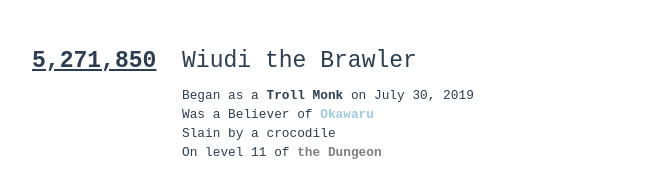
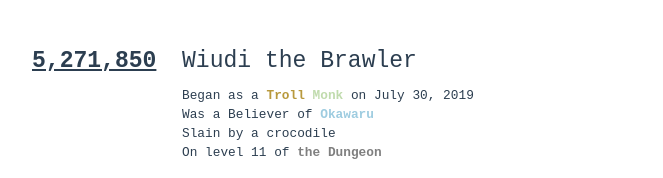
Before and after one commit to giann/crawl-undertaker, a Vue app: page / in a window 1280 px wide. Shown: the top 178 px of the page, without its empty margins (308-971 px from the left). Built offline with nearby package versions, Linux system fonts and the light colour scheme.

Commit message:
Branch, Background, God, Species, Resist constants

```diff
--- a/src/undertaker/morgue.js
+++ b/src/undertaker/morgue.js
@@ -1,89 +1,336 @@
-const races = {
-
+const backgrounds = {
+    fighter: {
+        color: { r: 0x2C, g: 0x72, b: 0xBB }, // #2C72BB
+    },
+    wizard: {
+        color: { r: 0xAD, g: 0x56, b: 0xA5 }, // #AD56A5
+    },
+    priest: {
+        color: { r: 0xED, g: 0xED, b: 0xED }, // #EDEDED
+    },
+    gladiator: {
+        color: { r: 0xFF, g: 0xDC, b: 0x71 }, // #FFDC71
+    },
+    necromancer: {
+        color: { r: 0x3E, g: 0x1F, b: 0x3B }, // #3E1F3B
+    },
+    assassin: {
+        color: { r: 0xCE, g: 0xE5, b: 0xFF }, // #CEE5FF
+    },
+    berserker: {
+        color: { r: 0xEC, g: 0x1F, b: 0x35 }, // #EC1F35
+    },
+    hunter: {
+        color: { r: 0x7E, g: 0xAF, b: 0x75 }, // #7EAF75
+    },
+    conjurer: {
+        color: { r: 0xDB, g: 0x32, b: 0x94 }, // #DB3294
+    },
+    enchanter: {
+        color: { r: 0xDB, g: 0x32, b: 0xC7 }, // #DB32C7
+    },
+    "fire elementalist": {
+        color: { r: 0xFF, g: 0x26, b: 0x00 }, // #FF2600
+    },
+    "ice elementalist": {
+        color: { r: 0x6B, g: 0xA7, b: 0xC0 }, // #6BA7C0
+    },
+    summoner: {
+        color: { r: 0xFF, g: 0xA7, b: 0x52 }, // #FFA752
+    },
+    "air elementalist": {
+        color: { r: 0xDC, g: 0xCA, b: 0xCA }, // #DCCACA
+    },
+    "earth elementalist": {
+        color: { r: 0x64, g: 0x41, b: 0x2C }, // #64412C
+    },
+    skald: {
+        color: { r: 0x00, g: 0x00, b: 0x00 }, // #000000
+    },
+    "venom mage": {
+        color: { r: 0x00, g: 0xB6, b: 0x00 }, // #00B600
+    },
+    "chaos knight": {
+        color: { r: 0x47, g: 0x00, b: 0xBB }, // #4700BB
+    },
+    transmuter: {
+        color: { r: 0x96, g: 0x41, b: 0x86 }, // #964186
+    },
+    healer: {
+        color: { r: 0xF6, g: 0xDC, b: 0xDC }, // #F6DCDC
+    },
+    stalker: {
+        color: { r: 0x24, g: 0x3F, b: 0x5E }, // #243F5E
+    },
+    monk: {
+        color: { r: 0xC0, g: 0xDB, b: 0xAD }, // #C0DBAD
+    },
+    warper: {
+        color: { r: 0xFF, g: 0xC1, b: 0xF9 }, // #FFC1F9
+    },
+    wanderer: {
+        color: { r: 0xE8, g: 0xDB, b: 0x92 }, // #E8DB92
+    },
+    artificer: {
+        color: { r: 0xA9, g: 0x73, b: 0xFF }, // #A973FF
+    },
+    "arcane marksman": {
+        color: { r: 0x69, g: 0x48, b: 0x9F }, // #69489F
+    },
+    "death knight": {
+        color: { r: 0x3D, g: 0x1E, b: 0x3A }, // #3D1E3A
+    },
+    "abyssal knight": {
+        color: { r: 0x22, g: 0x00, b: 0x55 }, // #220055
+    },
+    jester: {
+        color: { r: 0xFF, g: 0xD6, b: 0x8A }, // #FFD68A
+    }
 };
 
-const backgrounds = {
-
+const races = {
+    barachi: {
+        color: { r: 0x52, g: 0xaf, b: 0x42 }, // #52AF42
+        tile: "/rltiles/payer/base/frog_m.png",
+        glyph: "F"
+    },
+    centaur: {
+        color: { r: 0xc6, g: 0x62, b: 0x25 }, // #C66225
+        tile: "/rltiles/payer/base/centaur_brown_m.png",
+        glyph: "c"
+    },
+    "deep dwarf": {
+        color: { r: 0x00, g: 0xab, b: 0xf4 }, // #00ABF4
+        tile: "/rltiles/payer/base/deep_dwarf_m.png",
+        glyph: "g"
+    },
+    "deep elf": {
+        color: { r: 0xdc, g: 0xdc, b: 0xdc }, // #dcdcdc
+        tile: "/rltiles/payer/base/deep_elf_m.png",
+        glyph: "e"
+    },
+    demigod: {
+        color: { r: 0xff, g: 0xd4, b: 0x55 }, // #FFD455
+        tile: "/rltiles/payer/base/demigod_m.png",
+        glyph: "p"
+    },
+    demonspawn: {
+        color: { r: 0xC2, g: 0x61, b: 0xb9 }, // #C261B9
+        tile: "/rltiles/payer/base/demonspawn_pink.png",
+        glyph: "6"
+    },
+    draconian: {
+        color: { r: 0xff, g: 0x5a, b: 0xef }, // #FF5AEF
+        tile: "/rltiles/payer/base/drcwing_brown.png",
+        glyph: "d"
+    },
+    felid: {
+        color: { r: 0xc7, g: 0x92, b: 0xea }, // #C792EA
+        tile: "/rltiles/payer/base/felids/cat1.png",
+        glyph: "h"
+    },
+    formicid: {
+        color: { r: 0xbe, g: 0x2b, b: 0x2b }, // #BE2B2B
+        tile: "/rltiles/payer/base/formicid.png",
+        glyph: "a"
+    },
+    gargoyle: {
+        color: { r: 0xaa, g: 0xaa, b: 0xaa }, // #AAAAAA
+        tile: "/rltiles/payer/base/gargoyle_m.png",
+        glyph: "9"
+    },
+    ghoul: {
+        color: { r: 0xfb, g: 0xa9, b: 0xa9 }, // #FBA9A9
+        tile: "/rltiles/payer/base/ghoul_m.png",
+        glyph: "n"
+    },
+    gnoll: {
+        color: { r: 0xff, g: 0xaf, b: 0x5f }, // #FFAF5F
+        tile: "/rltiles/payer/base/gnoll_m.png",
+        glyph: "g"
+    },
+    halfling: {
+        color: { r: 0x00, g: 0x5c, b: 0xbb }, // #005CBB
+        tile: "/rltiles/payer/base/halfling_m.png",
+        glyph: "p"
+    },
+    "hill orc": {
+        color: { r: 0xdb, g: 0x32, b: 0x32 }, // #DB3232
+        tile: "/rltiles/payer/base/orc_m.png",
+        glyph: "o"
+    },
+    human: {
+        color: { r: 0x7b, g: 0xa6, b: 0xa4 }, // #7BA6A4
+        tile: "/rltiles/payer/base/human_m.png",
+        glyph: "p"
+    },
+    kobold: {
+        color: { r: 0xfa, g: 0x78, b: 0x83 }, // #FA7883
+        tile: "/rltiles/payer/base/kobold_m.png",
+        glyph: "K"
+    },
+    merfolk: {
+        color: { r: 0x67, g: 0xbc, b: 0xe0 }, // #67BCE0
+        tile: "/rltiles/payer/base/merfolk_m.png",
+        glyph: "m"
+    },
+    minotaur: {
+        color: { r: 0xdb, g: 0x30, b: 0x4b }, // #DB304B
+        tile: "/rltiles/payer/base/minotaur_m.png",
+        glyph: "H"
+    },
+    mummy: {
+        color: { r: 0xaa, g: 0xaa, b: 0xc8 }, // #AAAAC8
+        tile: "/rltiles/payer/base/mummy_m.png",
+        glyph: "M"
+    },
+    naga: {
+        color: { r: 0x1c, g: 0x75, b: 0x46 }, // #1C7546
+        tile: "/rltiles/payer/base/naga_m.png",
+        glyph: "N"
+    },
+    octopode: {
+        color: { r: 0xbb, g: 0xdb, b: 0xff }, // #BBDBFF
+        tile: "/rltiles/payer/base/octopode1.png",
+        glyph: "x"
+    },
+    ogre: {
+        color: { r: 0xe8, g: 0xd4, b: 0x63 }, // #E8D463
+        tile: "/rltiles/payer/base/ogre_m.png",
+        glyph: "O"
+    },
+    spriggan: {
+        color: { r: 0xcc, g: 0xaa, b: 0xc8 }, // #C6AAC8
+        tile: "/rltiles/payer/base/spriggan_m.png",
+        glyph: "i"
+    },
+    tengu: {
+        color: { r: 0x00, g: 0xb7, b: 0xe0 }, // #00B7E0
+        tile: "/rltiles/payer/base/tengu_wingless_m.png",
+        glyph: "Q"
+    },
+    troll: {
+        color: { r: 0xb8, g: 0x99, b: 0x3d }, // #B8993D
+        tile: "/rltiles/payer/base/troll_m.png",
+        glyph: "T"
+    },
+    vampire: {
+        color: { r: 0xbf, g: 0x00, b: 0x79 }, // #BF0079
+        tile: "/rltiles/payer/base/vampire_m.png",
+        glyph: "V"
+    },
+    "vine stalker": {
+        color: { r: 0xab, g: 0xdb, b: 0x88 }, // #ABDB88
+        tile: "/rltiles/payer/base/vine_stalker_m.png",
+        glyph: "f"
+    },
 };
 
 const gods = {
     zin: {
-        color: { r: 0x7b, g: 0xa6, b: 0xa4 } // #7BA6A4
+        color: { r: 0x7b, g: 0xa6, b: 0xa4 }, // #7BA6A4
+        tile: "/rltiles/dngn/altars/zin.png"
     },
     "shining one": {
-        color: { r: 0xff, g: 0xb5, b: 0x00 } // #FFB500
+        color: { r: 0xff, g: 0xb5, b: 0x00 }, // #FFB500
+        tile: "/rltiles/dngn/altars/shining_one.png"
     },
     kikubaaqudgha: {
-        color: { r: 0x70, g: 0x70, b: 0x70 } // #707070
+        color: { r: 0x70, g: 0x70, b: 0x70 }, // #707070
+        tile: "/rltiles/dngn/altars/kikubaaqudgha.png"
     },
     yredelemnul: {
-        color: { r: 0x34, g: 0x19, b: 0x7e } // #34197E
+        color: { r: 0x34, g: 0x19, b: 0x7e }, // #34197E
+        tile: "/rltiles/dngn/altars/yredelemnul.png"
     },
     xom: {
-        color: { r: 0xea, g: 0xea, b: 0xea } // #EAEAEA
+        color: { r: 0xea, g: 0xea, b: 0xea }, // #EAEAEA
+        // TODO: could be a gif
+        tile: "/rltiles/dngn/altars/xom0.png"
     },
     vehumet: {
-        color: { r: 0x00, g: 0xff, b: 0xfd } // #00FFFD
+        color: { r: 0x00, g: 0xff, b: 0xfd }, // #00FFFD
+        tile: "/rltiles/dngn/altars/vehumet1.png"
     },
     okawaru: {
-        color: { r: 0x9e, g: 0xcc, b: 0xe0 } // #9ECCE0
+        color: { r: 0x9e, g: 0xcc, b: 0xe0 }, // #9ECCE0
+        tile: "/rltiles/dngn/altars/okawaru.png"
     },
     makhleb: {
-        color: { r: 0x97, g: 0x00, b: 0x00 } // #970000
+        color: { r: 0x97, g: 0x00, b: 0x00 }, // #970000
+        tile: "/rltiles/dngn/altars/makhleb_flame1.png"
     },
     "sif muna": {
-        color: { r: 0x00, g: 0x00, b: 0xff } // #0000ff
+        color: { r: 0x00, g: 0x00, b: 0xff }, // #0000ff
+        tile: "/rltiles/dngn/altars/sif_muna.png"
     },
     trog: {
-        color: { r: 0xe2, g: 0x00, b: 0x00 } // #E20000
+        color: { r: 0xe2, g: 0x00, b: 0x00 }, // #E20000
+        tile: "/rltiles/dngn/altars/trog.png"
     },
     "nemelex xobeh": {
-        color: { r: 0x96, g: 0x00, b: 0xff } // #9600FF
+        color: { r: 0x96, g: 0x00, b: 0xff }, // #9600FF
+        tile: "/rltiles/dngn/altars/nemelex1.png"
     },
     elyvilon: {
-        color: { r: 0xd0, g: 0xd0, b: 0xd0 } // #D0D0D0
+        color: { r: 0xd0, g: 0xd0, b: 0xd0 }, // #D0D0D0
+        tile: "/rltiles/dngn/altars/elyvilon.png"
     },
     lugonu: {
-        color: { r: 0x36, g: 0x0e, b: 0xbb } // #360EBB
+        color: { r: 0x36, g: 0x0e, b: 0xbb }, // #360EBB
+        tile: "/rltiles/dngn/altars/lugonu.png"
     },
     beogh: {
-        color: { r: 0xf2, g: 0xa2, b: 0x00 } // #F2A200
+        color: { r: 0xf2, g: 0xa2, b: 0x00 }, // #F2A200
+        tile: "/rltiles/dngn/altars/beogh.png"
     },
     jiyva: {
-        color: { r: 0x00, g: 0x06, b: 0x10 } // #006100
+        color: { r: 0x00, g: 0x06, b: 0x10 }, // #006100
+        tile: "/rltiles/dngn/altars/jiyva01.png"
     },
     fedhas: {
-        color: { r: 0x89, g: 0xb9, b: 0x00 } // #89B900
+        color: { r: 0x89, g: 0xb9, b: 0x00 }, // #89B900
+        tile: "/rltiles/dngn/altars/fedhas.png"
     },
     cheibriados: {
-        color: { r: 0xb6, g: 0xe7, b: 0x52 } // #B6E752
+        color: { r: 0xb6, g: 0xe7, b: 0x52 }, // #B6E752
+        tile: "/rltiles/dngn/altars/cheibriados.png"
     },
     ashenzari: {
-        color: { r: 0xff, g: 0xb3, b: 0x70 } // #FFB370
+        color: { r: 0xff, g: 0xb3, b: 0x70 }, // #FFB370
+        tile: "/rltiles/dngn/altars/ashenzari.png"
     },
     dithmenos: {
-        color: { r: 0x5c, g: 0x00, b: 0xf2 } // #5C00F2
+        color: { r: 0x5c, g: 0x00, b: 0xf2 }, // #5C00F2
+        tile: "/rltiles/dngn/altars/dithmenos.png"
     },
     gozag: {
-        color: { r: 0xf2, g: 0xdb, b: 0x60 } // #F2DB60
+        color: { r: 0xf2, g: 0xdb, b: 0x60 }, // #F2DB60
+        tile: "/rltiles/dngn/altars/gozag0.png"
     },
     qazlal: {
-        color: { r: 0x9a, g: 0xb6, b: 0xe1 } // #9AB6E1
+        color: { r: 0x9a, g: 0xb6, b: 0xe1 }, // #9AB6E1
+        tile: "/rltiles/dngn/altars/qazlal0.png"
     },
     ru: {
-        color: { r: 0x43, g: 0xae, b: 0xe1 } // #43AEE1
+        color: { r: 0x43, g: 0xae, b: 0xe1 }, // #43AEE1
+        tile: "/rltiles/dngn/altars/ru.png"
     },
     pakellas: {
-        color: { r: 0xb6, g: 0xad, b: 0x2d } // #B6AD2D
+        color: { r: 0xb6, g: 0xad, b: 0x2d }, // #B6AD2D
+        tile: "/rltiles/dngn/altars/pakellas0.png"
     },
     uskayaw: {
-        color: { r: 0xe3, g: 0xd0, b: 0x97 } // #E3D097
+        color: { r: 0xe3, g: 0xd0, b: 0x97 }, // #E3D097
+        tile: "/rltiles/dngn/altars/uskayaw.png"
     },
     hepliaklqana: {
-        color: { r: 0x00, g: 0xa9, b: 0x8e } // #00A98E
+        color: { r: 0x00, g: 0xa9, b: 0x8e }, // #00A98E
+        tile: "/rltiles/dngn/altars/hep0.png"
     },
     "wu jian": {
-        color: { r: 0x79, g: 0x00, b: 0x00 } // #790000
+        color: { r: 0x79, g: 0x00, b: 0x00 }, // #790000
+        tile: "/rltiles/dngn/altars/wu_jian.png"
     },
 };
 
@@ -96,193 +343,193 @@ const branches = {
         depth: 15,
         width: 0,
         color: { r: 0x82, g: 0x82, b: 0x82 }, // #828282",
-        portalTile: "/rltiles/dngn/gateways/enter.png"
+        tile: "/rltiles/dngn/gateways/enter.png"
     },
     temple: {
         depth: 1,
         width: 1,
         color: { r: 0xDC, g: 0xDC, b: 0xDC }, // #DCDCDC",
-        portalTile: "/rltiles/dngn/gateways/enter_temple.png"
+        tile: "/rltiles/dngn/gateways/enter_temple.png"
     },
     "orcish mines": {
         depth: 2,
         width: 1,
         color: { r: 0xAC, g: 0x55, b: 0x20 }, // #AC5520",
-        portalTile: "/rltiles/dngn/gateways/enter_orc.png"
+        tile: "/rltiles/dngn/gateways/enter_orc.png"
     },
     elf: {
         depth: 3,
         width: 2,
         color: { r: 0xEC, g: 0xEC, b: 0xEC }, // #ECECEC",
-        portalTile: "/rltiles/dngn/gateways/enter_elf.png"
+        tile: "/rltiles/dngn/gateways/enter_elf.png"
     },
     lair: {
         depth: 6,
         width: 1,
         color: { r: 0xAB, g: 0xDB, b: 0x88 }, // #ABDB88",
-        portalTile: "/rltiles/dngn/gateways/enter_lair.png"
+        tile: "/rltiles/dngn/gateways/enter_lair.png"
     },
     swamp: {
         depth: 4,
         width: 2,
         color: { r: 0x1C, g: 0x75, b: 0x46 }, // #1C7546",
-        portalTile: "/rltiles/dngn/gateways/enter_swamp.png"
+        tile: "/rltiles/dngn/gateways/enter_swamp.png"
     },
     shoals: {
         depth: 4,
         width: 2,
         color: { r: 0xFF, g: 0xE9, b: 0xA1 }, // #FFE9A1",
-        portalTile: "/rltiles/dngn/gateways/enter_shoals.png"
+        tile: "/rltiles/dngn/gateways/enter_shoals.png"
     },
     snake: {
         depth: 4,
         width: 2,
         color: { r: 0x52, g: 0xAF, b: 0x42 }, // #52AF42",
-        portalTile: "/rltiles/dngn/gateways/enter_snake.png"
+        tile: "/rltiles/dngn/gateways/enter_snake.png"
     },
     "spider nest": {
         depth: 4,
         width: 2,
         color: { r: 0xFF, g: 0x5F, b: 0x5A }, // #FF5F5A",
-        portalTile: "/rltiles/dngn/gateways/enter_spider.png"
+        tile: "/rltiles/dngn/gateways/enter_spider.png"
     },
     slime: {
         depth: 4,
         width: 2,
         color: { r: 0x41, g: 0xDC, b: 0x41 }, // #41DC41",
-        portalTile: "/rltiles/dngn/gateways/enter_slime.png"
+        tile: "/rltiles/dngn/gateways/enter_slime.png"
     },
     vaults: {
         depth: 5,
         width: 1,
         color: { r: 0x76, g: 0xB6, b: 0xFF }, // #76B6FF",
-        portalTile: "/rltiles/dngn/gateways/enter_vaults_open.png"
+        tile: "/rltiles/dngn/gateways/enter_vaults_open.png"
     },
     crypt: {
         depth: 3,
         width: 2,
         color: { r: 0x82, g: 0x82, b: 0x82 }, // #828282",
-        portalTile: "/rltiles/dngn/gateways/enter_crypt.png"
+        tile: "/rltiles/dngn/gateways/enter_crypt.png"
     },
     tomb: {
         depth: 3,
         width: 3,
         color: { r: 0x64, g: 0x64, b: 0x64 }, // #646464",
-        portalTile: "/rltiles/dngn/gateways/enter_tomb.png"
+        tile: "/rltiles/dngn/gateways/enter_tomb.png"
     },
     depths: {
         depth: 5,
         width: 1,
         color: { r: 0x82, g: 0x82, b: 0x82 }, // #828282",
-        portalTile: "/rltiles/dngn/gateways/enter_depths.png"
+        tile: "/rltiles/dngn/gateways/enter_depths.png"
     },
     vestibule: {
         depth: 1,
         width: 2,
         color: { r: 0x8E, g: 0x00, b: 0x00 }, // #8E0000",
-        portalTile: "/rltiles/dngn/gateways/return_vestibule.png"
+        tile: "/rltiles/dngn/gateways/return_vestibule.png"
     },
     dis: {
         depth: 7,
         width: 3,
         color: { r: 0x47, g: 0xBA, b: 0xE8 }, // #47BAE8",
-        portalTile: "/rltiles/dngn/gateways/enter_dis1.png"
+        tile: "/rltiles/dngn/gateways/enter_dis1.png"
     },
     gehenna: {
         depth: 7,
         width: 3,
         color: { r: 0xDE, g: 0xE6, b: 0xE7 }, // #DEE6E7",
-        portalTile: "/rltiles/dngn/gateways/enter_gehenna1.png"
+        tile: "/rltiles/dngn/gateways/enter_gehenna1.png"
     },
     cocytus: {
         depth: 7,
         width: 3,
         color: { r: 0x2A, g: 0x33, b: 0x5A }, // #2589D0",
-        portalTile: "/rltiles/dngn/gateways/enter_cocytus1.png"
+        tile: "/rltiles/dngn/gateways/enter_cocytus1.png"
     },
     tartarus: {
         depth: 7,
         width: 3,
         color: { r: 0x2A, b: 0x33, g: 0x5a }, // #2A335A",
-        portalTile: "/rltiles/dngn/gateways/enter_tartarus1.png"
+        tile: "/rltiles/dngn/gateways/enter_tartarus1.png"
     },
     zot: {
         depth: 5,
         width: 2,
         color: { r: 0xFF, g: 0x5A, b: 0xEF }, // #FF5AEF",
-        portalTile: "/rltiles/dngn/gateways/enter_zot_open.png"
+        tile: "/rltiles/dngn/gateways/enter_zot_open.png"
     },
     abyss: {
         depth: Number.MAX_SAFE_INTEGER,
         width: 0,
         color: { r: 0xFF, g: 0x6B, b: 0xA5 }, // #FF6BA5",
-        portalTile: "/rltiles/dngn/gateways/enter_abyss1.png"
+        tile: "/rltiles/dngn/gateways/enter_abyss1.png"
     },
     pandemonium: {
         depth: 1,
         width: 1,
         color: { r: 0x57, g: 0xFF, b: 0xC7 }, // #57FFC7",
-        portalTile: "/rltiles/dngn/gateways/enter_pandemonium1.png"
+        tile: "/rltiles/dngn/gateways/enter_pandemonium1.png"
     },
     ziggurat: {
         depth: 27,
         width: 0,
         color: { r: 0xC7, g: 0xEA, b: 0x92 }, // #C7EA92",
-        portalTile: "/rltiles/dngn/gateways/zig_portal.png"
+        tile: "/rltiles/dngn/gateways/zig_portal.png"
     },
     bazaar: {
         depth: 1,
         width: 0,
         color: { r: 0x89, g: 0xFF, b: 0xDD }, // #89FFDD",
-        portalTile: "/rltiles/dngn/gateways/bazaar_portal.png"
+        tile: "/rltiles/dngn/gateways/bazaar_portal.png"
     },
     trove: {
         depth: 1,
         width: 0,
         color: { r: 0xEE, g: 0xFF, b: 0xFF }, // #EEFFFF",
-        portalTile: "/rltiles/dngn/gateways/trove_portal.png"
+        tile: "/rltiles/dngn/gateways/trove_portal.png"
     },
     sewer: {
         depth: 1,
         width: 1,
         color: { r: 0x35, g: 0x74, b: 0x42 }, // #357442",
-        portalTile: "/rltiles/dngn/gateways/sewer_portal.png"
+        tile: "/rltiles/dngn/gateways/sewer_portal.png"
     },
     ossuary: {
         depth: 1,
         width: 1,
         color: { r: 0xF0, g: 0x6E, b: 0x2E }, // #F06E2E",
-        portalTile: "/rltiles/dngn/gateways/ossuary_portal.png"
+        tile: "/rltiles/dngn/gateways/ossuary_portal.png"
     },
     bailey: {
         depth: 1,
         width: 1,
         color: { r: 0xFF, g: 0x37, b: 0x85 }, // #FF3785",
-        portalTile: "/rltiles/dngn/gateways/bailey_portal.png"
+        tile: "/rltiles/dngn/gateways/bailey_portal.png"
     },
     "ice cave": {
         depth: 1,
         width: 1,
         color: { r: 0x2C, g: 0x92, b: 0xE5 }, // #2C92E5",
-        portalTile: "/rltiles/dngn/gateways/ice_cave_portal.png"
+        tile: "/rltiles/dngn/gateways/ice_cave_portal.png"
     },
     volcano: {
         depth: 1,
         width: 1,
         color: { r: 0xCC, g: 0x00, b: 0x00 }, // #CC0000",
-        portalTile: "/rltiles/dngn/gateways/volcano_portal.png"
+        tile: "/rltiles/dngn/gateways/volcano_portal.png"
     },
     wizlab: {
         depth: 1,
         width: 0,
         color: { r: 0xA7, g: 0xEA, b: 0x42 }, // #A7EA42",
-        portalTile: "/rltiles/dngn/gateways/wizlab_portal0.png"
+        tile: "/rltiles/dngn/gateways/wizlab_portal0.png"
     },
     desolation: {
         depth: 1,
         width: 1,
         color: { r: 0x47, g: 0xE8, b: 0xBA }, // #47E8BA",
-        portalTile: "/rltiles/dngn/gateways/desolation_portal.png"
+        tile: "/rltiles/dngn/gateways/desolation_portal.png"
     }
 };
 
--- a/src/views/Morgue.vue
+++ b/src/views/Morgue.vue
@@ -11,8 +11,8 @@
                         </div>
 
                         <div class="hiscore__line">
-                            Began as a <span class="keyword race">{{ morgue.stats.species }} </span>
-                            <span class="keyword background">{{ morgue.stats.job }}</span>
+                            Began as a <span class="keyword race" :style="`color: ${getRaceColor(morgue.stats.species)}`">{{ morgue.stats.species }} </span>
+                            <span class="keyword background" :style="`color: ${getBackgroundColor(morgue.stats.job)}`">{{ morgue.stats.job }}</span>
                             on <span class="date">{{ morgue.hiscore.birth }}</span>
                         </div>
 
@@ -83,7 +83,7 @@
 </template>
 
 <script>
-    import { branches, gods } from "../undertaker/morgue.js";
+    import { branches, gods, races, backgrounds, resistances } from "../undertaker/morgue.js";
     import { darker } from "../undertaker/colors.js";
     const numeral = require("numeral");
 
@@ -130,6 +130,24 @@
                 return `rgb(${color.r}, ${color.g}, ${color.b})`
             },
 
+            getRaceColor(race) {
+                let color = races[race.toLowerCase()].color;
+
+                return `rgb(${color.r}, ${color.g}, ${color.b})`
+            },
+
+            getBackgroundColor(background) {
+                let color = backgrounds[background.toLowerCase()].color;
+
+                return `rgb(${color.r}, ${color.g}, ${color.b})`
+            },
+
+            getResistanceColor(resistance) {
+                let color = resistances[resistance.toLowerCase()].color;
+
+                return `rgb(${color.r}, ${color.g}, ${color.b})`
+            },
+
             getBranchImage(index) {
                 let previous = this.$data.morgue.notes[index-1]
                     ? this.$data.morgue.notes[index-1].location.branch
@@ -138,10 +156,10 @@
 
                 if (previous) {
                     if (previous !== current) {
-                        return this.getBranch(current).portalTile;
+                        return this.getBranch(current).tile;
                     }
                 } else {
-                    return this.getBranch("dungeon").portalTile;
+                    return this.getBranch("dungeon").tile;
                 }
 
                 return null;
```
